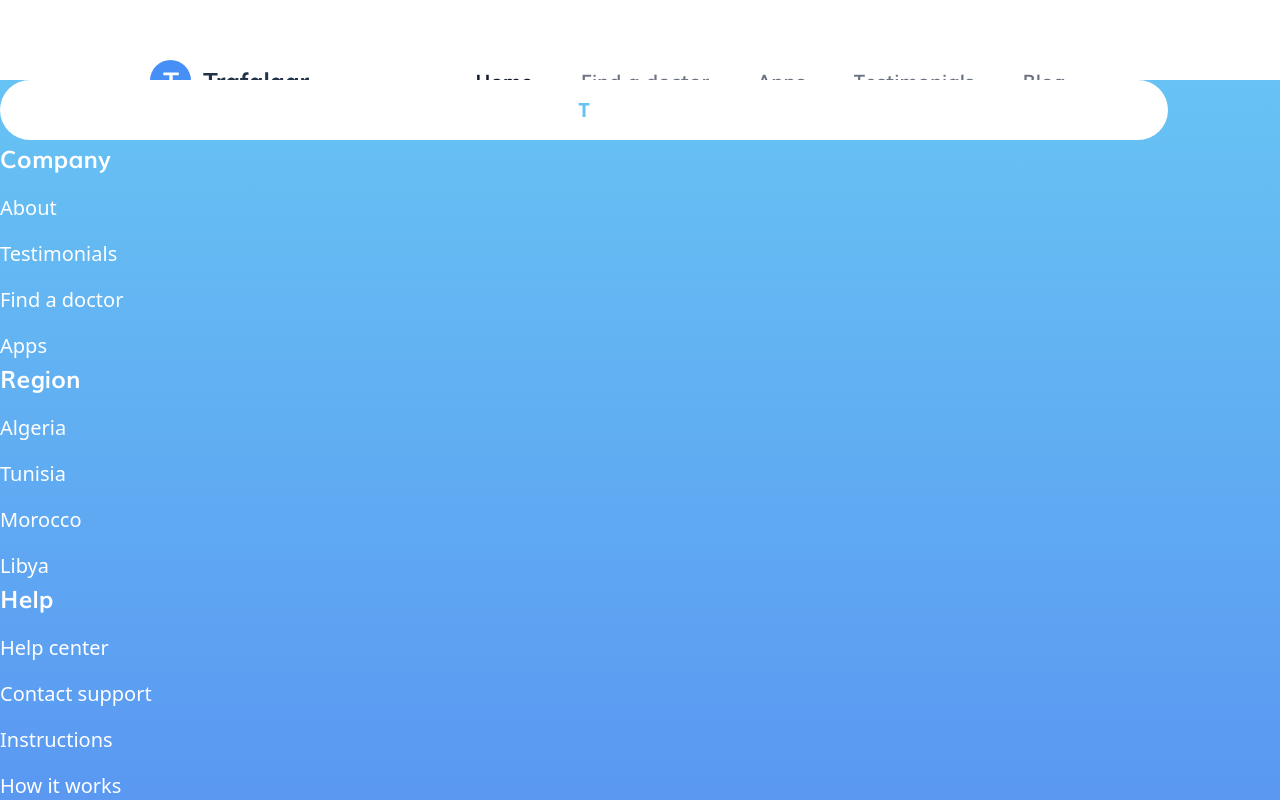
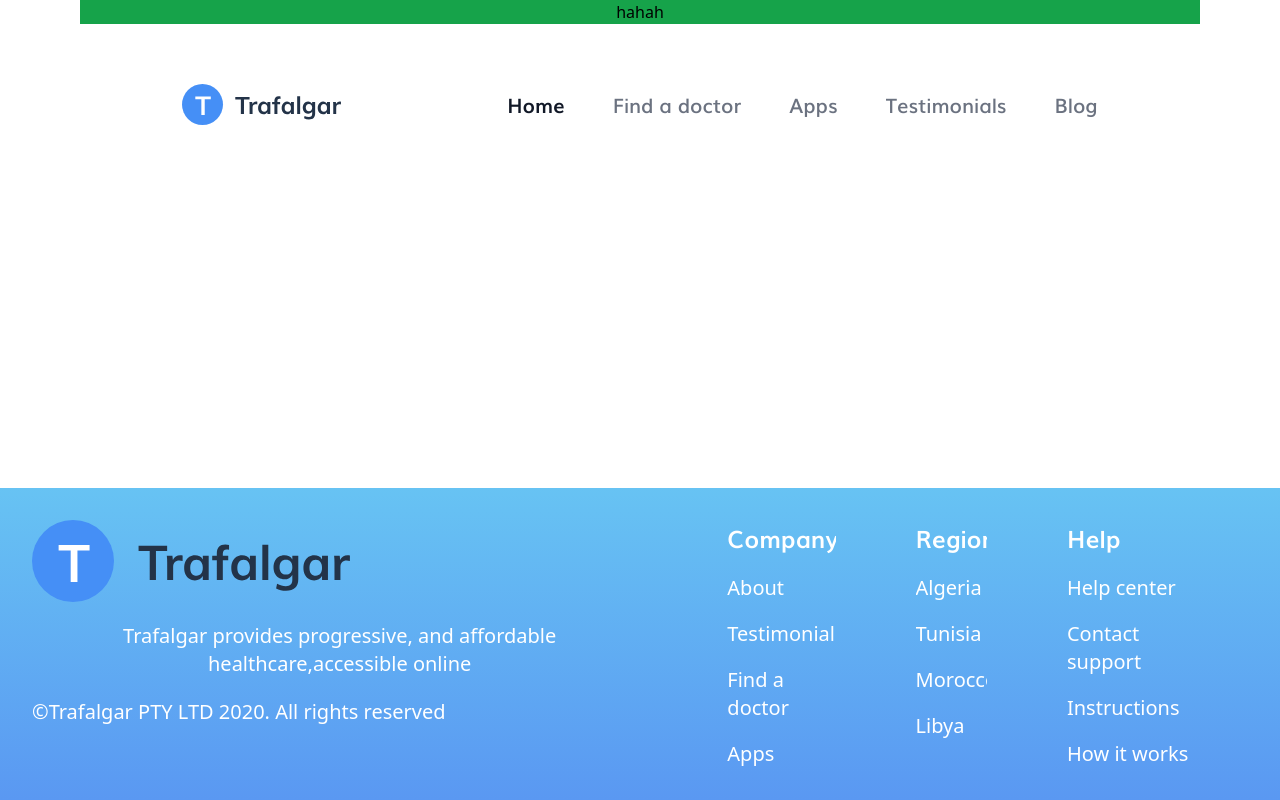
Before and after one commit to hennanedouaa/Trafalgar-landing-page, a React (Vite) app: page / in a window 1280 px wide. Built offline with nearby package versions, Linux system fonts and the light colour scheme; what tailwindcss-aspect-ratio would draw is missing.

Commit message:
footer for pc

```diff
--- a/src/App.jsx
+++ b/src/App.jsx
@@ -5,7 +5,8 @@ import Footer from './Components/Footer';
 
 function App() {
   return (
-    <div className='bg-white h-screen w-screen'>
+    <div className='bg-white h-screen w-screen pl-20 pr-20'>
+      <div className='w-full bg-green-600'>hahah</div>
      <NavBar/>
      <Footer/>
     </div>
--- a/src/Components/Footer.jsx
+++ b/src/Components/Footer.jsx
@@ -5,14 +5,14 @@ export default function Footer(){
 
     return (
   <div className="bg-gradient-to-t from-dblue to-bblue fixed bottom-0 left-0 w-full h-auto  ">
-<div className="md:flex-row gap-[4em] justify-end mr-[7em]">
+<div className="flex gap-[5em] pl-[2em] justify-center pr-[5em] pt-[2em] pb-[2em]">
 
 
 <div className="flex-col space-y-[1em]" >
-<div className="bg-white rounded-full p-4 w-13 h-13 items-center justify-center">
-    <p className="text-bblue text-xl font-extrabold">T</p>
-</div>
-    </div>
+<img className ="w-32 md:w-48 lg:w-64 xl:w-80" src={logo}></img>
+<p className="text-white font-normal  text-xl">Trafalgar provides progressive, and affordable healthcare,accessible online</p>
+<p className="text-white font-normal text-xl text-left">©Trafalgar PTY LTD 2020. All rights reserved </p>
+ </div>
 
 
 <div className="flex-col space-y-[0.9em]">
--- a/src/Components/NavBar.jsx
+++ b/src/Components/NavBar.jsx
@@ -5,8 +5,8 @@ export default function NavBar(){
     return (
   <div className=" bg-white  m-0 p-0 sticky w-full">
     <div className="flex flex-nowrap max-w-full min-w-full p-5 mt-5 md:mt-10 items-center  md:justify-around">
-    <img className=" ml-[3em] hover:scale-110" src={logo}></img>
-     <ul className=" hidden md:flex gap-12 justify-evenly items-center mr-[7em] " >
+    <img className=" hover:scale-110" src={logo}></img>
+     <ul className=" hidden md:flex gap-12 justify-evenly items-center" >
         <li><a className="text-gray-900 font-bold" href="">Home</a></li>
         <li><a href="">Find a doctor</a></li>
         <li><a href="">Apps</a></li>
```
